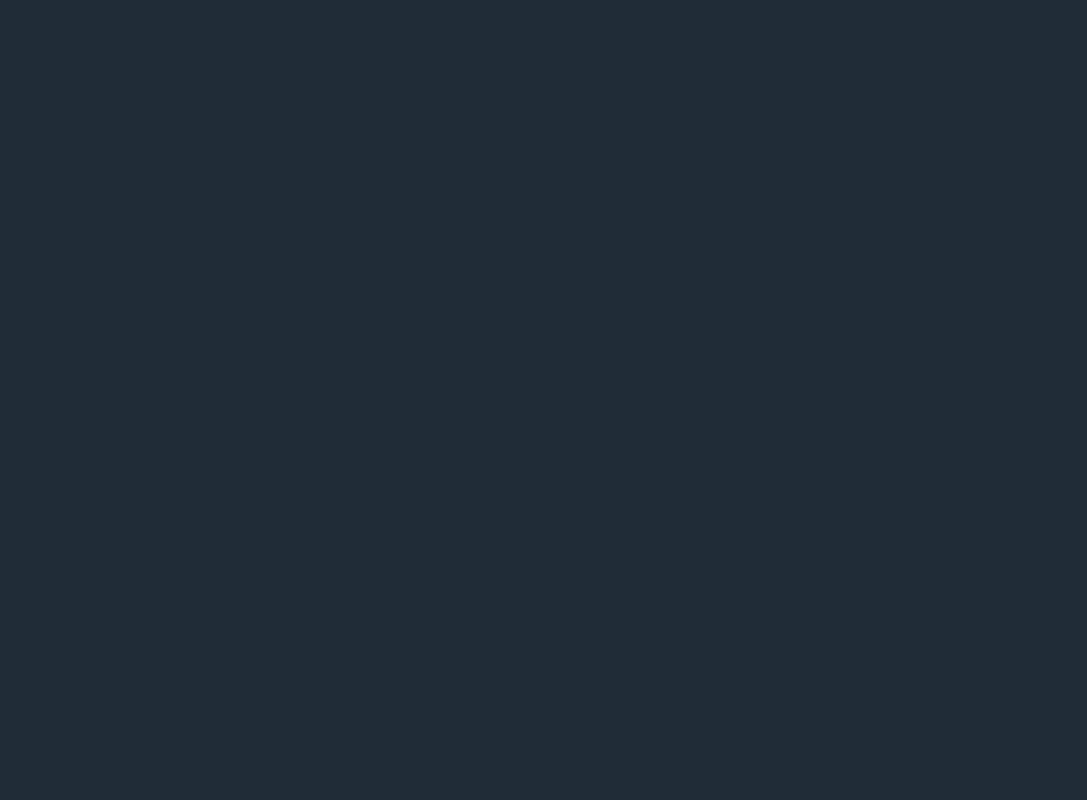
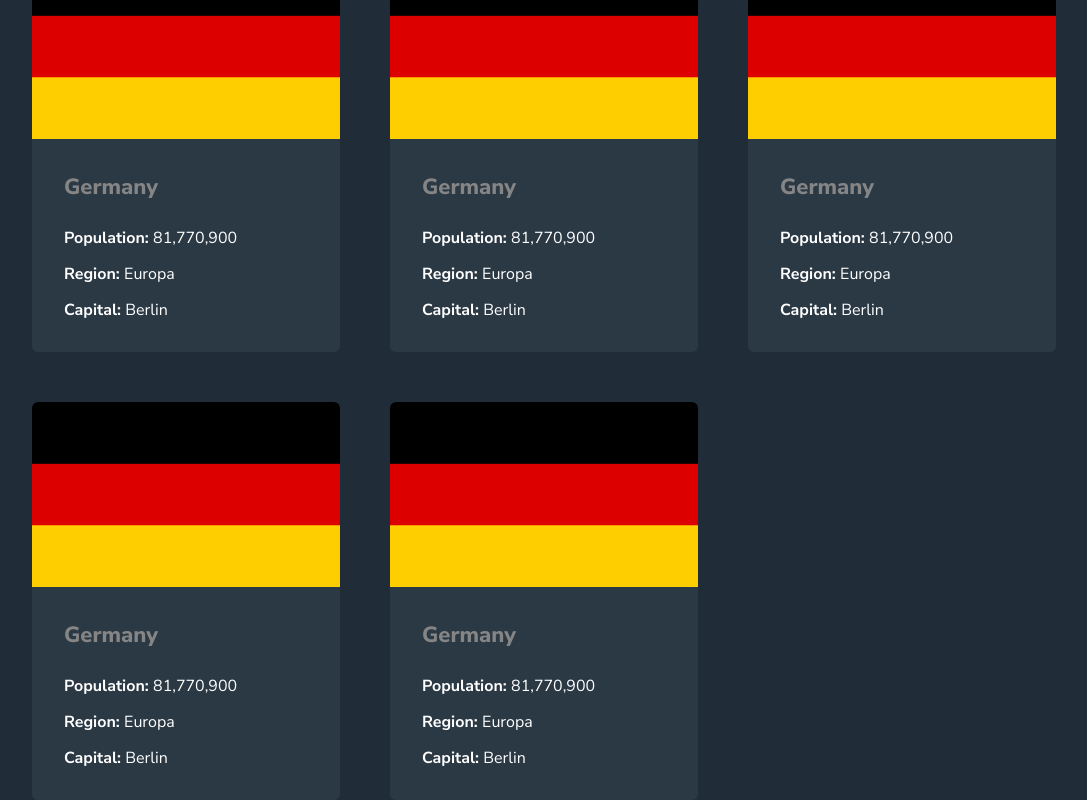
Before and after one commit to tenoriobn/restcountriesapi, a React (Vite) app: page / in a window 1280 px wide. Shown: the part 280-1080 px from the top of the page, without its empty margins (96-1183 px from the left). Before the commit the page ends 928 px from the top, so only its background shows below. Built offline with nearby package versions, Linux system fonts and the light colour scheme.

Commit message:
08/09/2024 - construindo card base para informações de countries da api

```diff
--- /dev/null
+++ b/src/common/Tema/cores/index.tsx
@@ -0,0 +1,3 @@
+import Tema from "..";
+
+export const cor = Tema.cores;
--- a/src/components/CardTest/index.tsx
+++ /dev/null
@@ -1,14 +0,0 @@
-import styled from "styled-components";
-import Colors from "../../common/GlobalStyles/Colors";
-
-const TestCardTitle = styled.h2`
-  color: ${Colors.darkGray};
-  margin-top: 50px;
-`;
-
-export default function CardTest() {
-
-  return (
-    <TestCardTitle>Conteúdo da Página Inicial Aqui</TestCardTitle>
-  );
-}
--- a/src/components/ControlPanel/index.tsx
+++ b/src/components/ControlPanel/index.tsx
@@ -5,12 +5,12 @@ import FilterSelect from "./FilterSelect";
 const ControlPanelContainer = styled.div`
   display: flex;
   flex-direction: column;
-  gap: 3.125rem;
+  gap: 2.375rem;
 
   @media (min-width: 768px) {
     flex-direction: row;
-    /* align-items: center; */
     justify-content: space-between;
+    gap: 3.125rem;
   }
 `;
 
--- /dev/null
+++ b/src/components/CountryCard/index.tsx
@@ -0,0 +1,125 @@
+import styled from "styled-components";
+import Colors from "../../common/GlobalStyles/Colors";
+import bandeiraAlemanha from "../../../public/img/Bandeira-da-Alemanha-2000px.png";
+
+// REFATORAR ESPAÇAMENTO DAS INFORMAÇÕES DENTRO DO CARD, BEM COMO O TAMANHO DAS FONTES E ESPAÇO DAS LINHAS.
+
+const CountryCardsContainer = styled.div`
+  display: grid;
+  gap: 3.125rem;
+  margin-top: 3.125rem;
+  grid-template-columns: repeat(auto-fit, minmax(250px, 1fr));
+
+  article {
+    border-radius: .375rem;
+    background-color: ${Colors.darkBlue};
+
+    img {
+      border-radius: .375rem .375rem 0 0;
+      width: 100%;
+    }
+  }
+`;
+
+const CountryDetails = styled.section`
+  padding: 2.125rem 2rem;
+
+  h2 {
+    color: ${Colors.darkGray};
+    font-size: 1.375rem;
+    font-weight: 800;
+    margin-bottom: 2rem;
+  }
+
+  div {
+    display: flex;
+    flex-direction: column;
+    gap: 1.25rem;
+
+    p {
+      font-size: 1rem;
+      font-weight: 400;
+    }
+
+    p span {
+      font-weight: 700;
+    }
+  }
+`;
+
+export default function CountryCard() {
+
+  return (
+    <CountryCardsContainer>
+      <article>
+        <img src={bandeiraAlemanha} alt={`Bandeira da Alemanha -PAIS dinâmico AQUI-`} />
+
+        <CountryDetails>
+          <h2>Germany</h2>
+
+          <div>
+            <p><span>Population: </span>81,770,900</p>
+            <p><span>Region: </span>Europa</p>
+            <p><span>Capital: </span>Berlin</p>
+          </div>
+        </CountryDetails>
+      </article>
+
+      <article>
+        <img src={bandeiraAlemanha} alt={`Bandeira da Alemanha -PAIS dinâmico AQUI-`} />
+
+        <CountryDetails>
+          <h2>Germany</h2>
+
+          <div>
+            <p><span>Population: </span>81,770,900</p>
+            <p><span>Region: </span>Europa</p>
+            <p><span>Capital: </span>Berlin</p>
+          </div>
+        </CountryDetails>
+      </article>
+
+      <article>
+        <img src={bandeiraAlemanha} alt={`Bandeira da Alemanha -PAIS dinâmico AQUI-`} />
+
+        <CountryDetails>
+          <h2>Germany</h2>
+
+          <div>
+            <p><span>Population: </span>81,770,900</p>
+            <p><span>Region: </span>Europa</p>
+            <p><span>Capital: </span>Berlin</p>
+          </div>
+        </CountryDetails>
+      </article>
+
+      <article>
+        <img src={bandeiraAlemanha} alt={`Bandeira da Alemanha -PAIS dinâmico AQUI-`} />
+
+        <CountryDetails>
+          <h2>Germany</h2>
+
+          <div>
+            <p><span>Population: </span>81,770,900</p>
+            <p><span>Region: </span>Europa</p>
+            <p><span>Capital: </span>Berlin</p>
+          </div>
+        </CountryDetails>
+      </article>
+
+      <article>
+        <img src={bandeiraAlemanha} alt={`Bandeira da Alemanha -PAIS dinâmico AQUI-`} />
+
+        <CountryDetails>
+          <h2>Germany</h2>
+
+          <div>
+            <p><span>Population: </span>81,770,900</p>
+            <p><span>Region: </span>Europa</p>
+            <p><span>Capital: </span>Berlin</p>
+          </div>
+        </CountryDetails>
+      </article>
+    </CountryCardsContainer>
+  );
+}
--- a/src/pages/HomePage.tsx
+++ b/src/pages/HomePage.tsx
@@ -1,5 +1,5 @@
 import styled from "styled-components";
-import CardTest from "../components/CardTest";
+import CountryCard from "../components/CountryCard";
 import ControlPanel from "../components/ControlPanel";
 
 const MainContainer = styled.main`
@@ -24,7 +24,7 @@ export default function HomePage() {
   return (
     <MainContainer>
       <ControlPanel />
-      <CardTest />
+      <CountryCard />
     </MainContainer>
   );
 }
```
Also changed, not shown: src/common/Tema/index.tsx (added, +21 -0 lines), public/img/Bandeira-da-Alemanha-2000px.png (added).
